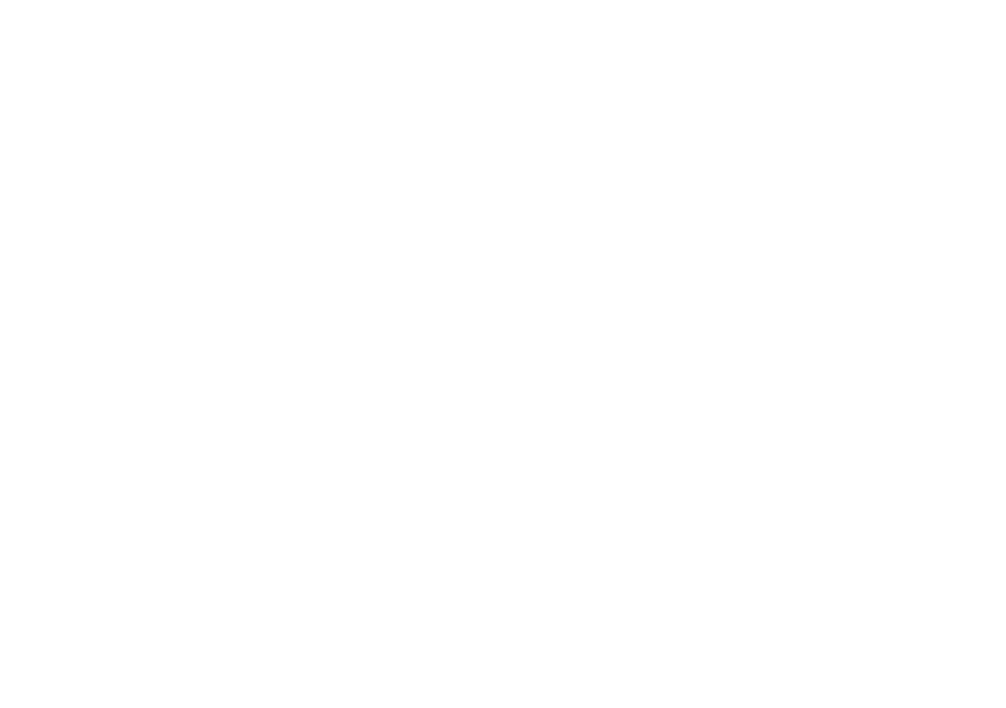
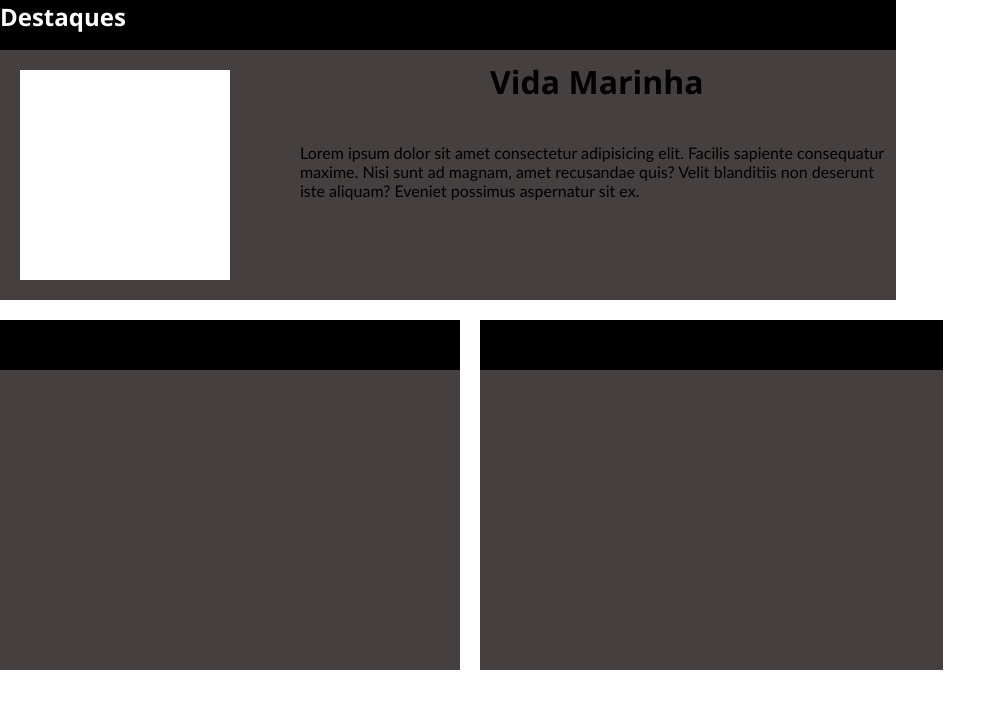
Before and after one commit to estelacarvalhobaldessar/nosso-site, a plain HTML site: page index.html in a window 1280 px wide. Shown: the whole page, without its empty margins (0-1006 px from the left). Drawn offline with Linux system fonts and the light colour scheme.

Commit message:
update article

```diff
--- a/index.html
+++ b/index.html
@@ -7,7 +7,15 @@
     <link rel="stylesheet" href="style.css">
 </head>
 <body><header></header>
-    <article></article>
+    <article>
+        <div class="caixa1"><h1 class="h1">Destaques</h1>
+            <div class="quadradobranco"></div>
+            <h1 class="bio">Vida Marinha</h1>
+            <p class="p">Lorem ipsum dolor sit amet consectetur adipisicing elit. Facilis sapiente consequatur maxime. Nisi sunt ad magnam, amet recusandae quis? Velit blanditiis non deserunt iste aliquam? Eveniet possimus aspernatur sit ex.</p>
+        <div class="caixa2"><h1 class="h2"></h1></div>
+        <div class="caixa3"><h1 class="h3"></h1></div>
+        </div>
+    </article>
     <aside></aside>
     <footer></footer>
     <script src="./script.js"></script>
--- a/style.css
+++ b/style.css
@@ -3,3 +3,65 @@
     padding: 0;
     font-family: 'Trebuchet MS', 'Lucida Sans Unicode', 'Lucida Grande', 'Lucida Sans', Arial, sans-serif;
 }
+.caixa1{
+    height: 300px;
+    width: 70%;
+    background-color: rgb(70, 63, 63);
+}
+.caixa2{
+    height: 350px;
+    width: 460px;
+    margin-top: 120px;
+    background-color: rgb(70, 63, 63);
+
+}
+.caixa3{
+    height: 350px;
+    width: 463px;
+    margin-top: -350px;
+    background-color: rgb(70, 63, 63);
+    margin-left: 480px;
+
+}
+.h1{
+    background-color: black;
+    height: 50px;
+    width: 70%px;
+    color: white;
+    font-family: 'Segoe UI', Tahoma, Geneva, Verdana, sans-serif;
+    margin-top: 0px;
+}
+.h2{
+    background-color: black;
+    height: 50px;
+    width: 70%px;
+    color: white;
+    font-family: 'Segoe UI', Tahoma, Geneva, Verdana, sans-serif;
+    margin-top: 0px;
+}
+.h3{
+    background-color: black;
+    height: 50px;
+    width: 70%px;
+    color: white;
+    font-family: 'Segoe UI', Tahoma, Geneva, Verdana, sans-serif;
+    margin-top: 0px;
+}
+.quadradobranco{
+    height: 210px;
+    width: 210px;
+    margin-left: 20px;
+    margin-top: 20px;
+
+    background-color: white;
+}
+.bio{
+    margin-left: 490px;
+    margin-top: -220px;
+    font-size: xx-large;
+    font-family: 'Segoe UI', Tahoma, Geneva, Verdana, sans-serif;
+}
+.p{
+    margin-left: 300px;
+    margin-top: 40px;
+}
```
